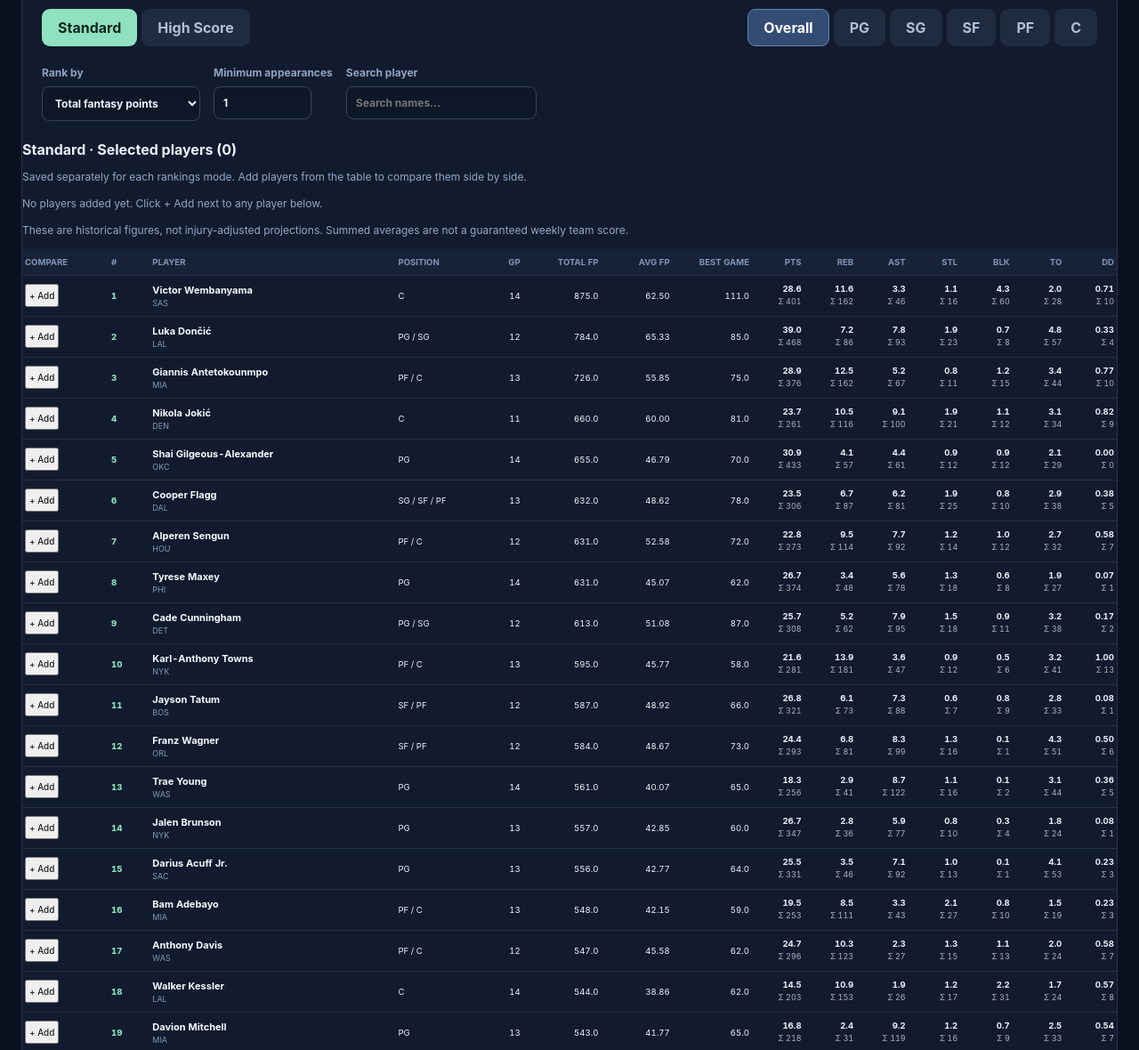
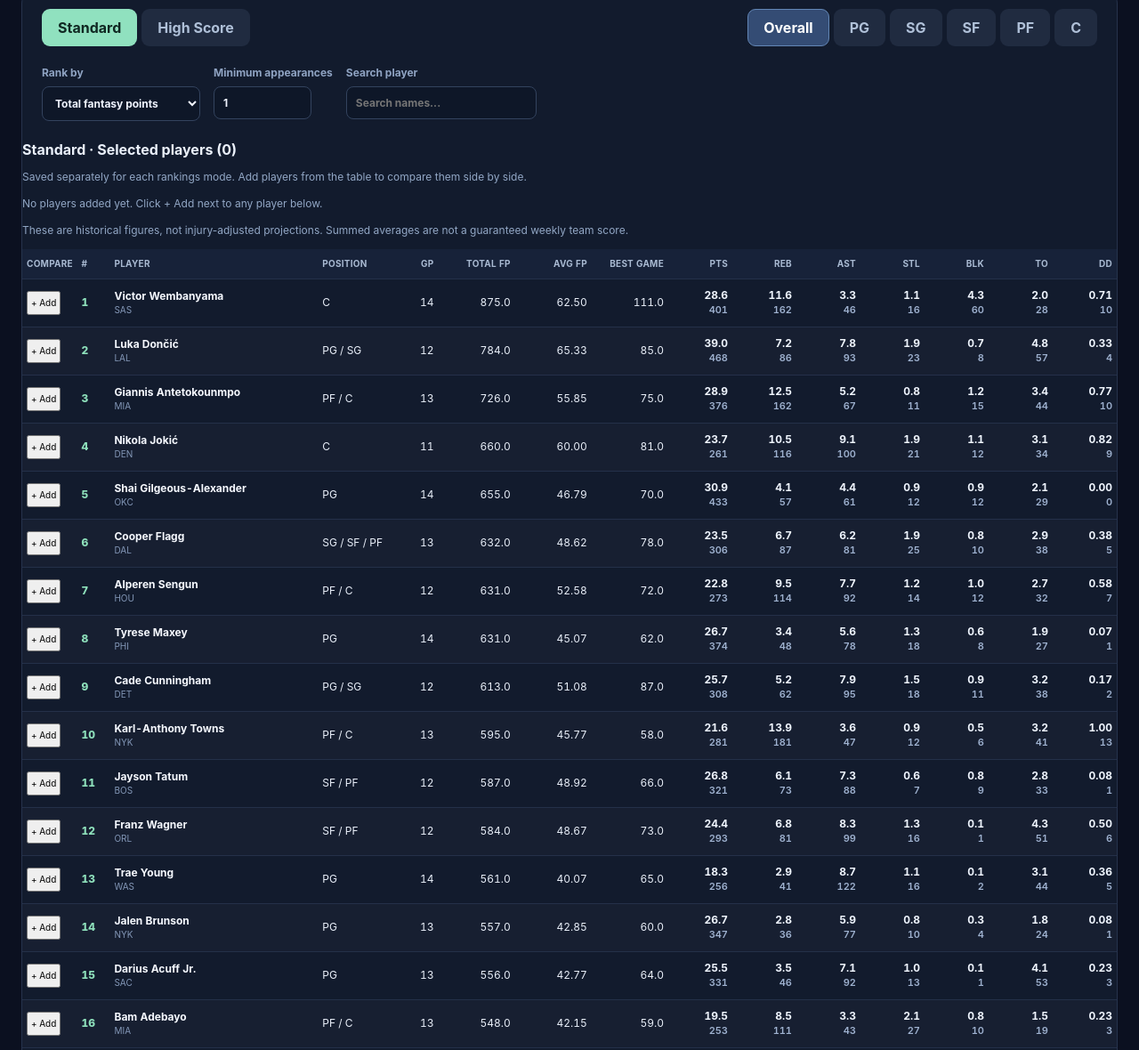
Before and after one commit to Tweasy1112/fantasy-basketball-rankings, a plain HTML site: page index.html in a window 1280 px wide. Shown: the part 323-1503 px from the top of the page at 89% size. Drawn offline with Linux system fonts and the light colour scheme.

Commit message:
Add files via upload

```diff
--- a/style.css
+++ b/style.css
@@ -113,3 +113,52 @@ button{touch-action:manipulation}
 .ranking-stats-table .stat-average{display:block;font-size:inherit;font-weight:650;white-space:nowrap}
 .ranking-stats-table .stat-season-total{display:block;font-size:9px;opacity:.7;margin-top:3px;white-space:nowrap;font-weight:400}
 @media(max-width:760px){.ranking-stats-table .stat-season-total{font-size:9px}}
+
+/* Desktop: distribute width intentionally instead of stretching unused player/position columns. */
+@media(min-width:1051px){
+.ranking-stats-table{width:100%;min-width:0;table-layout:fixed}
+.ranking-stats-table th:nth-child(1),.ranking-stats-table td:nth-child(1){width:5%}
+.ranking-stats-table th:nth-child(2),.ranking-stats-table td:nth-child(2){width:3%}
+.ranking-stats-table th:nth-child(3),.ranking-stats-table td:nth-child(3){width:18%}
+.ranking-stats-table th:nth-child(4),.ranking-stats-table td:nth-child(4){width:7%}
+.ranking-stats-table th:nth-child(5),.ranking-stats-table td:nth-child(5){width:4%}
+.ranking-stats-table th:nth-child(6),.ranking-stats-table td:nth-child(6){width:7%}
+.ranking-stats-table th:nth-child(7),.ranking-stats-table td:nth-child(7){width:6%}
+.ranking-stats-table th:nth-child(8),.ranking-stats-table td:nth-child(8){width:7%}
+.ranking-stats-table th:nth-child(n+9),.ranking-stats-table td:nth-child(n+9){width:6.14%}
+.ranking-stats-table th,.ranking-stats-table td{padding-left:4px;padding-right:4px}
+}
+.ranking-stats-table .stat-season-total{font-size:11px;opacity:.88;font-weight:550;margin-top:3px;letter-spacing:0}
+.ranking-stats-table .stat-average{font-size:11px;font-weight:750}
+@media(max-width:760px){.ranking-stats-table .stat-season-total{font-size:11px}}
+/* Selected players summary should stay inside the rankings panel rather than expand across the screen. */
+.rank-compare{max-width:100%;box-sizing:border-box}
+
+/* Rankings visual polish: compact columns, consistent rhythm, legible stacked stats */
+@media (min-width:1051px){
+ #rankingsView .tablewrap{width:100%;overflow-x:auto}
+ #rankingsView .ranking-stats-table{width:100%;min-width:0;table-layout:fixed}
+ #rankingsView .ranking-stats-table th,
+ #rankingsView .ranking-stats-table td{padding:10px 5px;font-size:12px;line-height:1.3;vertical-align:middle}
+ #rankingsView .ranking-stats-table th{font-size:10px;letter-spacing:.025em;color:#a9bad2}
+ #rankingsView .ranking-stats-table th:nth-child(3),
+ #rankingsView .ranking-stats-table td:nth-child(3){width:19%;max-width:none}
+ #rankingsView .ranking-stats-table th:nth-child(4),
+ #rankingsView .ranking-stats-table td:nth-child(4){width:7%}
+ #rankingsView .ranking-stats-table .name{font-size:12px;line-height:1.3}
+ #rankingsView .ranking-stats-table .sub{font-size:10px}
+ #rankingsView .ranking-stats-table .extra-stat-head,
+ #rankingsView .ranking-stats-table .extra-stat-cell{width:auto;padding-left:5px;padding-right:5px}
+}
+#rankingsView .ranking-stats-table{font-variant-numeric:tabular-nums}
+#rankingsView .ranking-stats-table tbody tr{height:54px}
+#rankingsView .ranking-stats-table tbody tr:nth-child(even){background:rgba(255,255,255,.018)}
+#rankingsView .ranking-stats-table tbody tr:hover{background:#20324c}
+#rankingsView .ranking-stats-table .stat-average{display:block;font-size:12px;line-height:1.25;font-weight:750;color:#f0f6ff}
+#rankingsView .ranking-stats-table .stat-season-total{display:block;font-size:11px;line-height:1.25;margin-top:3px;font-weight:600;color:#9fb2d0;opacity:1}
+#rankingsView .ranking-stats-table .extra-stat-head{text-align:right}
+@media(max-width:1050px){
+ #rankingsView .ranking-stats-table{min-width:1040px}
+ #rankingsView .ranking-stats-table .stat-average{font-size:12px}
+ #rankingsView .ranking-stats-table .stat-season-total{font-size:11px}
+}
--- a/tools.js
+++ b/tools.js
@@ -287,11 +287,17 @@ function extendRankingStats(){
    const average=selected.length?(selected.reduce((n,r)=>n+Number(r[stat]||0),0)/selected.length).toFixed(stat==='dd'?2:1):'—';
    const seasonTotal=p.logs.reduce((n,r)=>n+Number(r[stat]||0),0);
    const totalLabel=Number.isInteger(seasonTotal)?seasonTotal.toLocaleString():seasonTotal.toFixed(1);
-   td.innerHTML='<span class="stat-average">'+average+'</span><span class="stat-season-total" title="Full season total">Σ '+totalLabel+'</span>';
+   td.innerHTML='<span class="stat-average">'+average+'</span><span class="stat-season-total" title="Season total">'+totalLabel+'</span>';
    tr.appendChild(td);
   }
  }
  table.classList.add('ranking-stats-table');
+ // Set column proportions explicitly so the browser cannot stretch player/position columns.
+ let cg=table.querySelector('colgroup.ranking-cols');
+ if(!cg){cg=document.createElement('colgroup');cg.className='ranking-cols';table.insertBefore(cg,table.firstChild);}
+ cg.innerHTML=[5,3,19,7,4,7,7,7,5.85,5.85,5.85,5.85,5.85,5.85,5.85].map(w=>'<col style="width:'+w+'%">').join('');
+ // Clean up legacy total markers if a previous script wrote them.
+ for(const el of body.querySelectorAll('.stat-season-total'))el.textContent=el.textContent.replace(/^\s*[Σ∑]\s*/,'').trim();
 }
 const previousRender=render;render=function(...args){const result=previousRender(...args);extendRankingStats();if(!$('tradeView').hidden)renderTrade();if(!$('lineupsView').hidden)renderLineups();if(!$('draftView').hidden)renderDraft();return result};
 render();
```
